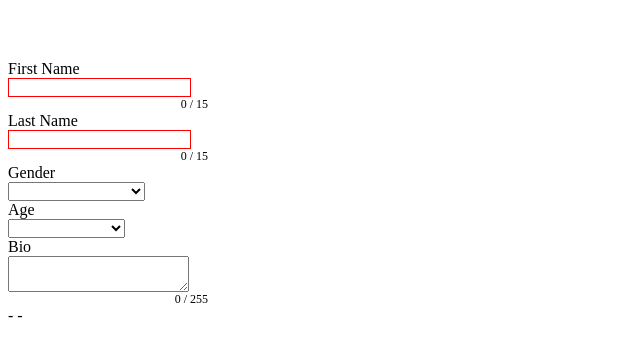
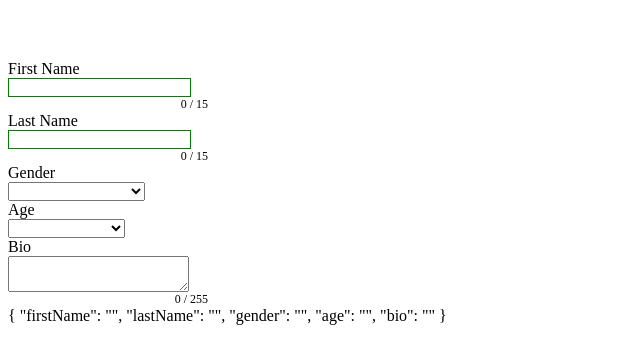
Before and after one commit to nickassembly/VuePractice, a Vue app in the folder vue-cli-tutorial/my-app/: page / in a window 1280 px wide. Shown: the top 364 px of the page, without its empty margins (0-640 px from the left). Built offline with nearby package versions, Linux system fonts and the light colour scheme.

Commit message:
Added validation method

```diff
--- a/vue-cli-tutorial/my-app/src/App.vue
+++ b/vue-cli-tutorial/my-app/src/App.vue
@@ -2,67 +2,74 @@
   <div id="app">
     <TextField
       label="First Name"
-      v-model="firstName"
+      v-model="form.firstName"
+      :rules = "firstNameRules"
       :textLimit="15"
     ></TextField>
     <TextField
       :label="'Last Name'"
-      v-model="lastName"
+      v-model="form.lastName"
       :textLimit="15"
     ></TextField>
 
     <SelectField
       label="Gender"
-      v-model="gender"
+      v-model="form.gender"
       placeholder="Select your Gender"
       :options="genderList"
     ></SelectField>
 
     <SelectField
       label="Age"
-      v-model="age"
+      v-model="form.age"
       placeholder="Select your Age"
       :options="ageList"
     ></SelectField>
 
     <TextAreaField
       label="Bio"
-   v-model="bio"
+      v-model="form.bio"
       :textLimit="255"
       resize="vertical"
       autoResize
     >
-
     </TextAreaField>
 
-    <div>{{ fullName }} - {{ gender }} - {{ age }}</div>
     <div>
-      {{ bio }}
+      {{form}}
     </div>
+
   </div>
 </template>
 
 <script>
 import TextField from "./components/TextField";
 import SelectField from "./components/SelectField";
-import TextAreaField from "./components/TextAreaField"
+import TextAreaField from "./components/TextAreaField";
 
 export default {
   name: "App",
   data() {
     return {
+      firstNameRules: [
+        v => v.length > 0 || "First name is required",
+        v => v.length < 10 || "First name has to be less than 10 characters"
+      ],
+
+      form: {
         firstName: "",
         lastName: "",
         gender: "",
         age: "",
         bio: "",
+      },
     };
   },
 
   components: {
     TextField,
     SelectField,
-    TextAreaField
+    TextAreaField,
   },
   computed: {
     fullName() {
@@ -88,7 +95,5 @@ export default {
 <style lang="stylus">
 #app {
   margin-top: 60px;
-
-
 }
 </style>
--- a/vue-cli-tutorial/my-app/src/components/TextField.vue
+++ b/vue-cli-tutorial/my-app/src/components/TextField.vue
@@ -1,10 +1,20 @@
 <template>
   <div class="text-input" style="width: 200px">
     <div>
-  <label>{{label}}</label>
-  <input :class="validationClass" :value="value" @input="$emit('input', $event.target.value)">
+      <label>{{ label }}</label>
+      <input
+        :class="validationClass"
+        :value="value"
+        @input="$emit('input', $event.target.value)"
+      />
     </div>
-  <div v-if="textLimit > 0" class="validation">{{inputCount}} / {{textLimit}}</div>
+    <div v-if="textLimit > 0" class="validation">
+      {{ inputCount }} / {{ textLimit }}
+    </div>
+    <div v-if="valid !== true">
+     {{valid}}
+    </div>
+
   </div>
 </template>
 
@@ -13,38 +23,52 @@ export default {
   props: {
     value: {
       required: true,
-      type: String
+      type: String,
     },
     textLimit: {
       required: false,
-      type: Number
+      type: Number,
     },
     label: {
       required: false,
-      type: String
+      type: String,
     },
+    rules: {
+      required: false,
+      type: Array,
+      default: () => []
+    },
+    data() {
+      return {
+        valid: true
+      }
+    }
   },
   watch: {
-    value: function(newValue, oldValue) {
-      if (newValue.length > this.textLimit) this.$emit('input', oldValue)
+    value: function (newValue, oldValue) {
+      if(this.rules.length > 0){
+        for(let i = 0; i < this.rules.length; i++) {
+          this.valid = this.rules[i](newValue);
+          if (this.valid !== true) break;
         }
+      }
+
+      if (newValue.length > this.textLimit) this.$emit("input", oldValue);
+    },
   },
   computed: {
     inputCount() {
       return this.value.length;
     },
-isEmpty() {
-  return this.value.length === 0;
-},
+
     validationClass() {
       return this.isEmpty ? "invalid" : "valid";
-}
     },
-}
+  },
+};
 </script>
 
 <style lang="stylus" scoped>
-
 .text-input {
   label {
     display: block;
@@ -68,5 +92,4 @@ validationClass() {
     font-size: 12px;
   }
 }
-
 </style>
```
Lines whose indentation alone changed are shown as unchanged.
